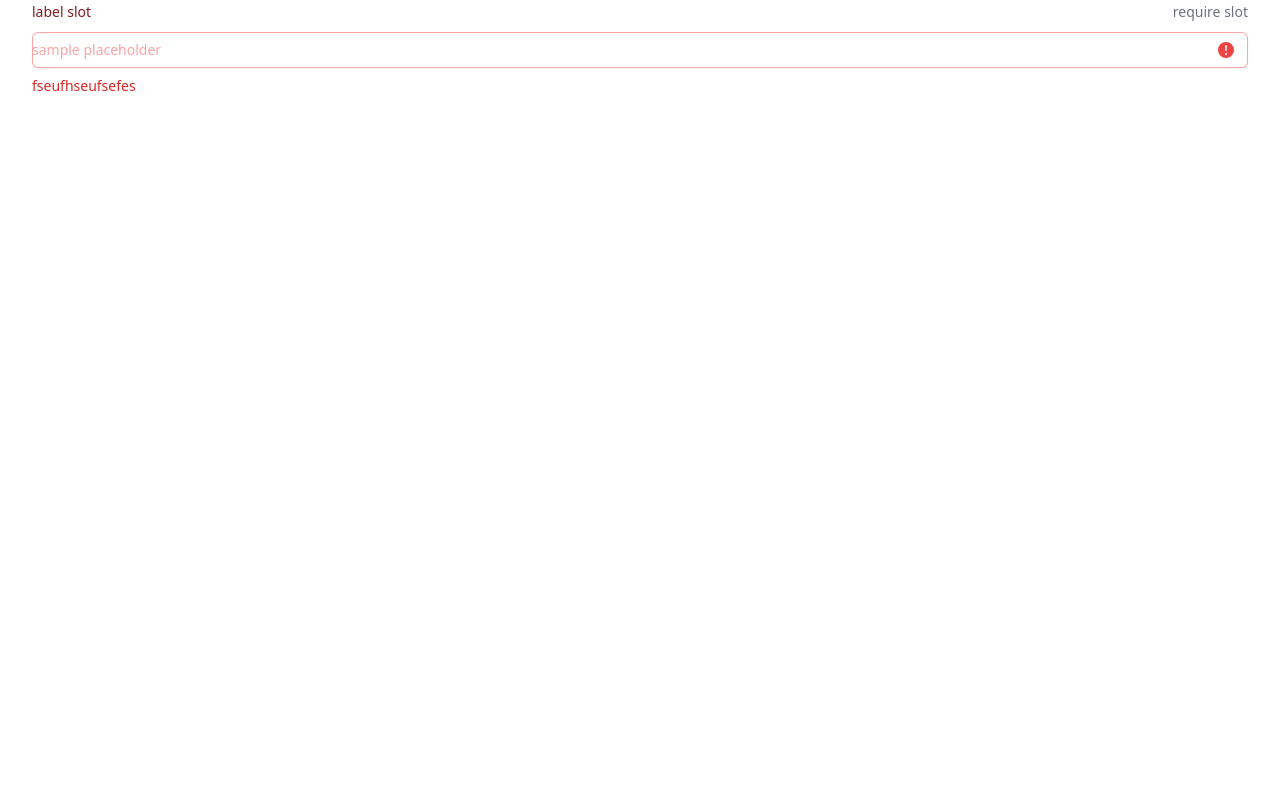
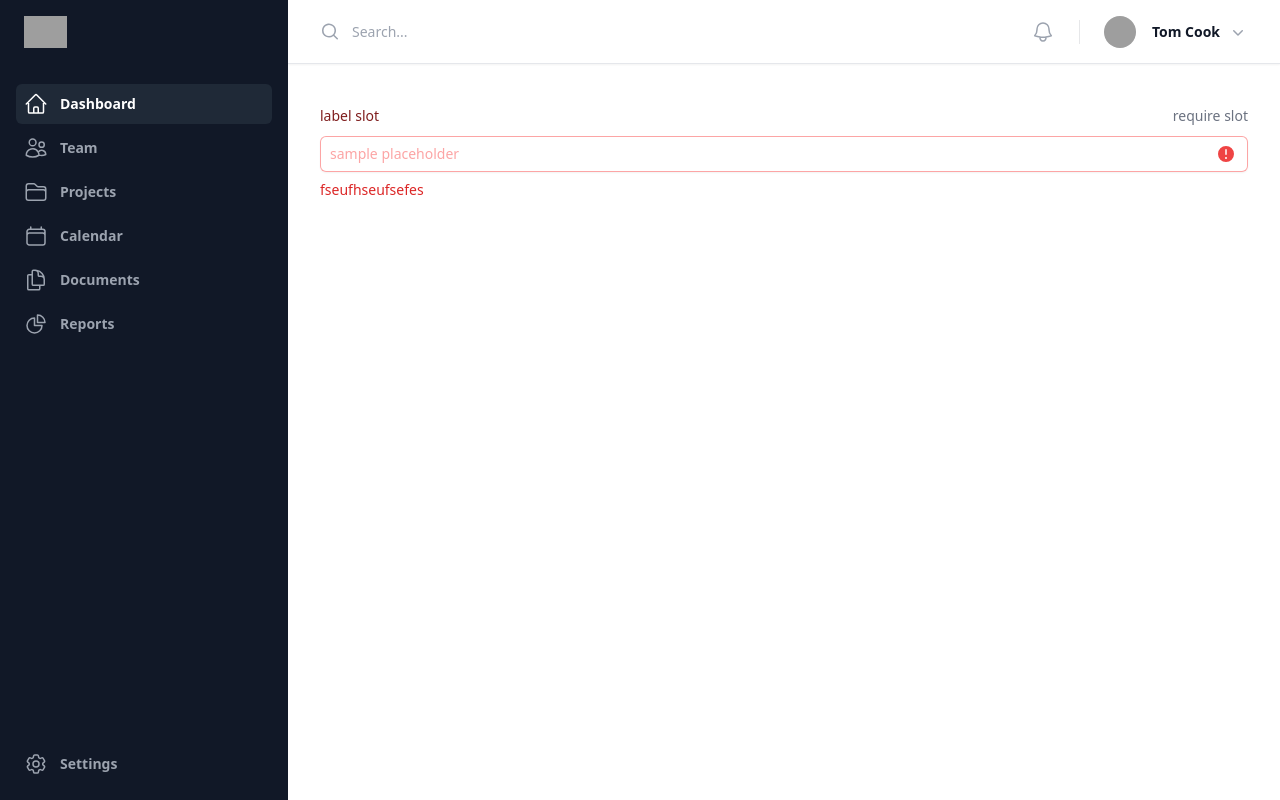
Before and after one commit to thanhdung96/TailwindUiCoreComponents, a Vue app: page / in a window 1280 px wide. Built offline with nearby package versions, Linux system fonts and the light colour scheme; grey boxes are pictures that could not be loaded.

Commit message:
Added base layout.
Changes to be committed:
	modified:   src/App.vue
	modified:   src/core/MatiInput.vue

```diff
--- a/src/App.vue
+++ b/src/App.vue
@@ -1,5 +1,289 @@
 <template>
-	<div class="mx-auto max-w-7xl sm:px-6 lg:px-8">
+	<div>
+		<TransitionRoot as="template" :show="sidebarOpen">
+			<Dialog
+				as="div"
+				class="relative z-50 lg:hidden"
+				@close="sidebarOpen = false"
+			>
+				<TransitionChild
+					as="template"
+					enter="transition-opacity ease-linear duration-300"
+					enter-from="opacity-0"
+					enter-to="opacity-100"
+					leave="transition-opacity ease-linear duration-300"
+					leave-from="opacity-100"
+					leave-to="opacity-0"
+				>
+					<div class="fixed inset-0 bg-gray-900/80" />
+				</TransitionChild>
+
+				<div class="fixed inset-0 flex">
+					<TransitionChild
+						as="template"
+						enter="transition ease-in-out duration-300 transform"
+						enter-from="-translate-x-full"
+						enter-to="translate-x-0"
+						leave="transition ease-in-out duration-300 transform"
+						leave-from="translate-x-0"
+						leave-to="-translate-x-full"
+					>
+						<DialogPanel
+							class="relative mr-16 flex w-full max-w-xs flex-1"
+						>
+							<TransitionChild
+								as="template"
+								enter="ease-in-out duration-300"
+								enter-from="opacity-0"
+								enter-to="opacity-100"
+								leave="ease-in-out duration-300"
+								leave-from="opacity-100"
+								leave-to="opacity-0"
+							>
+								<div
+									class="absolute left-full top-0 flex w-16 justify-center pt-5"
+								>
+									<button
+										type="button"
+										class="-m-2.5 p-2.5"
+										@click="sidebarOpen = false"
+									>
+										<span class="sr-only"
+											>Close sidebar</span
+										>
+										<XMarkIcon
+											class="h-6 w-6 text-white"
+											aria-hidden="true"
+										/>
+									</button>
+								</div>
+							</TransitionChild>
+							<!-- Sidebar component, swap this element with another sidebar if you like -->
+							<div
+								class="flex grow flex-col gap-y-5 overflow-y-auto bg-gray-900 px-6 pb-4 ring-1 ring-white/10"
+							>
+								<div class="flex h-16 shrink-0 items-center">
+									<img
+										class="h-8 w-auto"
+										src="https://tailwindui.com/img/logos/mark.svg?color=indigo&shade=500"
+										alt="Your Company"
+									/>
+								</div>
+								<nav class="flex flex-1 flex-col">
+									<ul
+										role="list"
+										class="flex flex-1 flex-col gap-y-7"
+									>
+										<li>
+											<ul
+												role="list"
+												class="-mx-2 space-y-1"
+											>
+												<li
+													v-for="item in navigation"
+													:key="item.name"
+												>
+													<a
+														:href="item.href"
+														:class="[
+															item.current
+																? 'bg-gray-800 text-white'
+																: 'text-gray-400 hover:text-white hover:bg-gray-800',
+															'group flex gap-x-3 rounded-md p-2 text-sm leading-6 font-semibold',
+														]"
+													>
+														<component
+															:is="item.icon"
+															class="h-6 w-6 shrink-0"
+															aria-hidden="true"
+														/>
+														{{ item.name }}
+													</a>
+												</li>
+											</ul>
+										</li>
+										<li class="mt-auto">
+											<a
+												href="#"
+												class="group -mx-2 flex gap-x-3 rounded-md p-2 text-sm font-semibold leading-6 text-gray-400 hover:bg-gray-800 hover:text-white"
+											>
+												<Cog6ToothIcon
+													class="h-6 w-6 shrink-0"
+													aria-hidden="true"
+												/>
+												Settings
+											</a>
+										</li>
+									</ul>
+								</nav>
+							</div>
+						</DialogPanel>
+					</TransitionChild>
+				</div>
+			</Dialog>
+		</TransitionRoot>
+
+		<!-- Static sidebar for desktop -->
+		<div
+			class="hidden lg:fixed lg:inset-y-0 lg:z-50 lg:flex lg:w-72 lg:flex-col"
+		>
+			<!-- Sidebar component, swap this element with another sidebar if you like -->
+			<div
+				class="flex grow flex-col gap-y-5 overflow-y-auto bg-gray-900 px-6 pb-4"
+			>
+				<div class="flex h-16 shrink-0 items-center">
+					<img
+						class="h-8 w-auto"
+						src="https://tailwindui.com/img/logos/mark.svg?color=indigo&shade=500"
+						alt="Your Company"
+					/>
+				</div>
+				<nav class="flex flex-1 flex-col">
+					<ul role="list" class="flex flex-1 flex-col gap-y-7">
+						<li>
+							<ul role="list" class="-mx-2 space-y-1">
+								<li v-for="item in navigation" :key="item.name">
+									<a
+										:href="item.href"
+										:class="[
+											item.current
+												? 'bg-gray-800 text-white'
+												: 'text-gray-400 hover:text-white hover:bg-gray-800',
+											'group flex gap-x-3 rounded-md p-2 text-sm leading-6 font-semibold',
+										]"
+									>
+										<component
+											:is="item.icon"
+											class="h-6 w-6 shrink-0"
+											aria-hidden="true"
+										/>
+										{{ item.name }}
+									</a>
+								</li>
+							</ul>
+						</li>
+						<li class="mt-auto">
+							<a
+								href="#"
+								class="group -mx-2 flex gap-x-3 rounded-md p-2 text-sm font-semibold leading-6 text-gray-400 hover:bg-gray-800 hover:text-white"
+							>
+								<Cog6ToothIcon
+									class="h-6 w-6 shrink-0"
+									aria-hidden="true"
+								/>
+								Settings
+							</a>
+						</li>
+					</ul>
+				</nav>
+			</div>
+		</div>
+
+		<div class="lg:pl-72">
+			<div
+				class="sticky top-0 z-40 flex h-16 shrink-0 items-center gap-x-4 border-b border-gray-200 bg-white px-4 shadow-sm sm:gap-x-6 sm:px-6 lg:px-8"
+			>
+				<button
+					type="button"
+					class="-m-2.5 p-2.5 text-gray-700 lg:hidden"
+					@click="sidebarOpen = true"
+				>
+					<span class="sr-only">Open sidebar</span>
+					<Bars3Icon class="h-6 w-6" aria-hidden="true" />
+				</button>
+
+				<!-- Separator -->
+				<div
+					class="h-6 w-px bg-gray-900/10 lg:hidden"
+					aria-hidden="true"
+				/>
+
+				<div class="flex flex-1 gap-x-4 self-stretch lg:gap-x-6">
+					<form class="relative flex flex-1" action="#" method="GET">
+						<label for="search-field" class="sr-only">Search</label>
+						<MagnifyingGlassIcon
+							class="pointer-events-none absolute inset-y-0 left-0 h-full w-5 text-gray-400"
+							aria-hidden="true"
+						/>
+						<input
+							id="search-field"
+							class="block h-full w-full border-0 py-0 pl-8 pr-0 text-gray-900 placeholder:text-gray-400 focus:ring-0 sm:text-sm"
+							placeholder="Search..."
+							type="search"
+							name="search"
+						/>
+					</form>
+					<div class="flex items-center gap-x-4 lg:gap-x-6">
+						<button
+							type="button"
+							class="-m-2.5 p-2.5 text-gray-400 hover:text-gray-500"
+						>
+							<span class="sr-only">View notifications</span>
+							<BellIcon class="h-6 w-6" aria-hidden="true" />
+						</button>
+
+						<!-- Separator -->
+						<div
+							class="hidden lg:block lg:h-6 lg:w-px lg:bg-gray-900/10"
+							aria-hidden="true"
+						/>
+
+						<!-- Profile dropdown -->
+						<Menu as="div" class="relative">
+							<MenuButton class="-m-1.5 flex items-center p-1.5">
+								<span class="sr-only">Open user menu</span>
+								<img
+									class="h-8 w-8 rounded-full bg-gray-50"
+									src="https://images.unsplash.com/photo-1472099645785-5658abf4ff4e?ixlib=rb-1.2.1&ixid=eyJhcHBfaWQiOjEyMDd9&auto=format&fit=facearea&facepad=2&w=256&h=256&q=80"
+									alt=""
+								/>
+								<span class="hidden lg:flex lg:items-center">
+									<span
+										class="ml-4 text-sm font-semibold leading-6 text-gray-900"
+										aria-hidden="true"
+										>Tom Cook</span
+									>
+									<ChevronDownIcon
+										class="ml-2 h-5 w-5 text-gray-400"
+										aria-hidden="true"
+									/>
+								</span>
+							</MenuButton>
+							<transition
+								enter-active-class="transition ease-out duration-100"
+								enter-from-class="transform opacity-0 scale-95"
+								enter-to-class="transform opacity-100 scale-100"
+								leave-active-class="transition ease-in duration-75"
+								leave-from-class="transform opacity-100 scale-100"
+								leave-to-class="transform opacity-0 scale-95"
+							>
+								<MenuItems
+									class="absolute right-0 z-10 mt-2.5 w-32 origin-top-right rounded-md bg-white py-2 shadow-lg ring-1 ring-gray-900/5 focus:outline-none"
+								>
+									<MenuItem
+										v-for="item in userNavigation"
+										:key="item.name"
+										v-slot="{ active }"
+									>
+										<a
+											:href="item.href"
+											:class="[
+												active ? 'bg-gray-50' : '',
+												'block px-3 py-1 text-sm leading-6 text-gray-900',
+											]"
+											>{{ item.name }}</a
+										>
+									</MenuItem>
+								</MenuItems>
+							</transition>
+						</Menu>
+					</div>
+				</div>
+			</div>
+
+			<main class="py-10">
+				<div class="px-4 sm:px-6 lg:px-8">
+					<router-view></router-view>
 					<MatiInput
 						:id="'adawd'"
 						:required="true"
@@ -11,8 +295,58 @@
 						<template #require>require slot</template>
 					</MatiInput>
 				</div>
+			</main>
+		</div>
+	</div>
+	<div class="mx-auto max-w-7xl sm:px-6 lg:px-8"></div>
 </template>
 
 <script setup lang="ts">
 import MatiInput from '@/core/MatiInput.vue'
+
+import { ref } from 'vue'
+import {
+	Dialog,
+	DialogPanel,
+	Menu,
+	MenuButton,
+	MenuItem,
+	MenuItems,
+	TransitionChild,
+	TransitionRoot,
+} from '@headlessui/vue'
+import {
+	Bars3Icon,
+	BellIcon,
+	CalendarIcon,
+	ChartPieIcon,
+	Cog6ToothIcon,
+	DocumentDuplicateIcon,
+	FolderIcon,
+	HomeIcon,
+	UsersIcon,
+	XMarkIcon,
+} from '@heroicons/vue/24/outline'
+import { ChevronDownIcon, MagnifyingGlassIcon } from '@heroicons/vue/20/solid'
+
+const navigation = [
+	{ name: 'Dashboard', href: '#', icon: HomeIcon, current: true },
+	{ name: 'Team', href: '#', icon: UsersIcon, current: false },
+	{ name: 'Projects', href: '#', icon: FolderIcon, current: false },
+	{ name: 'Calendar', href: '#', icon: CalendarIcon, current: false },
+	{
+		name: 'Documents',
+		href: '#',
+		icon: DocumentDuplicateIcon,
+		current: false,
+	},
+	{ name: 'Reports', href: '#', icon: ChartPieIcon, current: false },
+]
+
+const userNavigation = [
+	{ name: 'Your profile', href: '#' },
+	{ name: 'Sign out', href: '#' },
+]
+
+const sidebarOpen = ref(false)
 </script>
--- a/src/core/MatiInput.vue
+++ b/src/core/MatiInput.vue
@@ -37,7 +37,7 @@
 				:required="props.required"
 				:aria-invalid="props.isValid"
 				aria-describedby="error-message"
-				class="block w-full rounded-md border-0 py-1.5 ring-1 ring-inset focus:ring-2 focus:ring-inset sm:text-sm sm:leading-6"
+				class="block w-full rounded-md pl-2.5 border-0 py-1.5 ring-1 ring-inset focus:ring-2 focus:ring-inset sm:text-sm sm:leading-6"
 				:class="[
 					props.isValid
 						? INPUT_VALID['valid']
```
Lines whose indentation alone changed are shown as unchanged.
